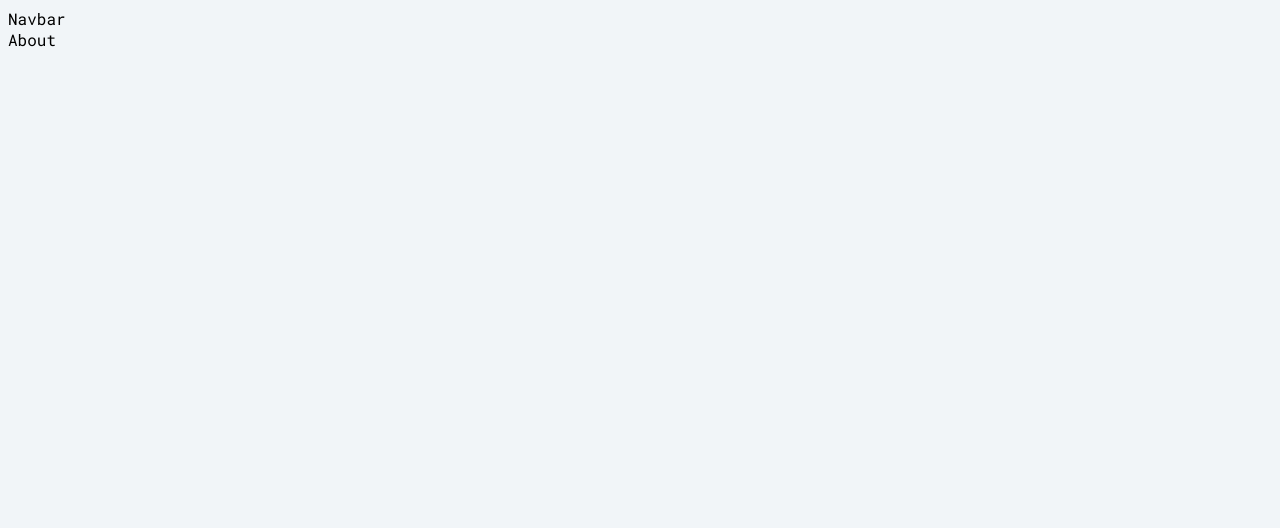
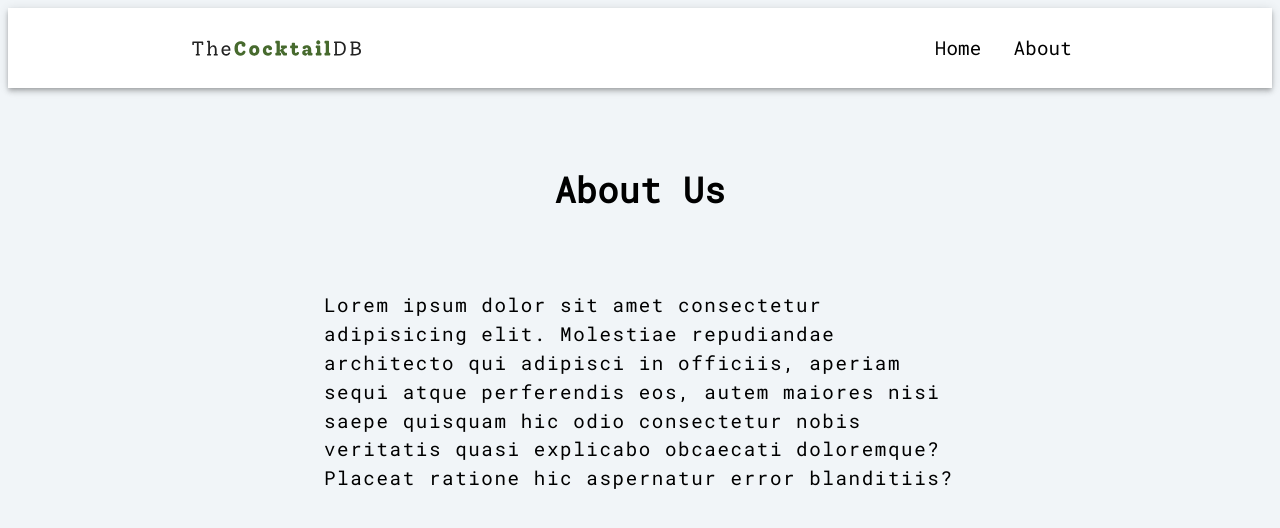
Before and after one commit to Roronoa3301/React-Projects, a React (Create React App) app in the folder cocktailsproject/: page /about in a window 1280 px wide. Shown: the top 528 px of the page. Built offline with nearby package versions, Linux system fonts and the light colour scheme; no server answers.

Commit message:
Some more changes.

```diff
--- /dev/null
+++ b/cocktailsproject/src/components/Cocktail.js
@@ -0,0 +1,7 @@
+import React from "react";
+
+const Cocktail = () => {
+  return <div>Cocktail</div>;
+};
+
+export default Cocktail;
--- /dev/null
+++ b/cocktailsproject/src/components/CocktailList.js
@@ -0,0 +1,53 @@
+import React from "react";
+import Cocktail from "./Cocktail";
+import Loading from "./Loading";
+import { useGlobalContext } from "../services/Context";
+import { Box, Typography } from "@mui/material";
+
+const CocktailList = () => {
+  const { cocktails, loading } = useGlobalContext();
+  return loading ? (
+    <Loading />
+  ) : cocktails.length < 1 ? (
+    <Box
+      sx={{
+        display: "flex",
+        justifyContent: "center",
+        alignItems: "center",
+        my: 30,
+      }}
+    >
+      <Typography
+        sx={{
+          fontFamily: "Roboto Mono, monospace",
+        }}
+      >
+        No Cocktails matched your search criteria
+      </Typography>
+    </Box>
+  ) : (
+    <Box
+      sx={{
+        display: "flex",
+        flexDirection: "column",
+        justifyContent: "center",
+        alignItems: "center",
+      }}
+    >
+      <Typography
+        variant="h4"
+        sx={{
+          fontFamily: "Roboto Mono, monospace",
+          fontSize: "2.2rem",
+        }}
+      >
+        Cocktails
+      </Typography>
+      {cocktails.map((cocktail) => {
+        return <Cocktail key={cocktail.id} {...cocktail} />;
+      })}
+    </Box>
+  );
+};
+
+export default CocktailList;
--- /dev/null
+++ b/cocktailsproject/src/components/Loading.js
@@ -0,0 +1,20 @@
+import React from "react";
+import { Box } from "@mui/material";
+import CircularProgress from "@mui/material/CircularProgress";
+
+const Loading = () => {
+  return (
+    <Box
+      sx={{
+        display: "flex",
+        justifyContent: "center",
+        alignItems: "center",
+        my: 30,
+      }}
+    >
+      <CircularProgress sx={{ color: "#476a2e" }} />
+    </Box>
+  );
+};
+
+export default Loading;
--- a/cocktailsproject/src/components/Navbar.js
+++ b/cocktailsproject/src/components/Navbar.js
@@ -1,7 +1,93 @@
 import React from "react";
+import { Link } from "react-router-dom";
+import Logo from "../assets/logo.svg";
+import { AppBar, Toolbar, Box, Typography } from "@mui/material";
 
 const Navbar = () => {
-  return <div>Navbar</div>;
+  return (
+    <AppBar
+      sx={{
+        backgroundColor: "#fff",
+        p: 1,
+        px: { xs: 1, sm: 10, md: 20, lg: 20 },
+        margin: "0 auto",
+        elevation: 5,
+        position: "static",
+      }}
+    >
+      <Toolbar
+        sx={{
+          display: "flex",
+          justifyContent: "space-between",
+          alignItems: "center",
+          px: 5,
+        }}
+      >
+        {/*The Logo*/}
+        <Link to="/">
+          <Box
+            component="img"
+            src={Logo}
+            sx={{
+              height: "1.0rem",
+              display: {
+                xs: "block",
+                sm: "block",
+                md: "block",
+                lg: "block",
+                xl: "block",
+              },
+            }}
+          />
+        </Link>
+        {/*The Links*/}
+        <Box
+          sx={{
+            display: "flex",
+            flexDirection: "row",
+            justifyContent: "space-between",
+          }}
+        >
+          <Link to="/">
+            <Typography
+              className="nav-links"
+              sx={{
+                fontFamily: "Roboto Mono, monospace",
+                fontSize: "1.2rem",
+                px: { xs: 0.2, sm: 2, md: 2, lg: 2, xl: 2 },
+                color: "#000",
+                underline: "none",
+                transition: "all 0.3s linear",
+                "&:hover": {
+                  color: "#2680c0",
+                },
+              }}
+            >
+              Home
+            </Typography>
+          </Link>
+          <Link to="/about">
+            <Typography
+              className="nav-links"
+              sx={{
+                fontFamily: "Roboto Mono, monospace",
+                fontSize: "1.2rem",
+                px: { xs: 0.2, sm: 2, md: 2, lg: 2, xl: 2 },
+                color: "#000",
+                underline: "none",
+                transition: "all 0.3s linear",
+                "&:hover": {
+                  color: "#2680c0",
+                },
+              }}
+            >
+              About
+            </Typography>
+          </Link>
+        </Box>
+      </Toolbar>
+    </AppBar>
+  );
 };
 
 export default Navbar;
--- a/cocktailsproject/src/globalStyles.css
+++ b/cocktailsproject/src/globalStyles.css
@@ -4,3 +4,14 @@ body {
     background: #f1f5f8;
     font-family: "Roboto Mono", monospace;
 }
+
+.nav-links {
+    text-transform: capitalize;
+  display: inline-block;
+  font-weight: bold;
+  margin-right: 0.5rem;
+  font-weight: 400;
+  letter-spacing: 2px;
+  font-size: 1.2rem;
+  padding: 0.25rem 0.5rem;
+}
--- a/cocktailsproject/src/index.js
+++ b/cocktailsproject/src/index.js
@@ -2,12 +2,15 @@ import React from "react";
 import ReactDOM from "react-dom/client";
 import "./globalStyles.css";
 import App from "./App";
+import { AppProvider } from "./services/Context";
 import reportWebVitals from "./reportWebVitals";
 
 const root = ReactDOM.createRoot(document.getElementById("root"));
 root.render(
   <React.StrictMode>
-    <App />
+    <AppProvider>
+      <App />
+    </AppProvider>
   </React.StrictMode>
 );
 
--- a/cocktailsproject/src/pages/About.js
+++ b/cocktailsproject/src/pages/About.js
@@ -1,7 +1,44 @@
 import React from "react";
+import { Typography, Box } from "@mui/material";
 
 const About = () => {
-  return <div>About</div>;
+  return (
+    <Box
+      sx={{
+        display: "flex",
+        flexDirection: "column",
+        justifyContent: "center",
+        alignItems: "center",
+      }}
+    >
+      <Typography
+        variant="h4"
+        sx={{
+          my: 10,
+          fontWeight: "bold",
+          fontFamily: "Roboto Mono, monospace",
+          fontSize: "2.2rem",
+        }}
+      >
+        About Us
+      </Typography>
+      <Typography
+        variant="body1"
+        sx={{
+          fontFamily: "Roboto Mono, monospace",
+          width: { xs: "90%", sm: "90%", md: "70%", lg: "50%", xl: "50%" },
+          fontSize: "1.2rem",
+          letterSpacing: "0.1rem",
+        }}
+      >
+        Lorem ipsum dolor sit amet consectetur adipisicing elit. Molestiae
+        repudiandae architecto qui adipisci in officiis, aperiam sequi atque
+        perferendis eos, autem maiores nisi saepe quisquam hic odio consectetur
+        nobis veritatis quasi explicabo obcaecati doloremque? Placeat ratione
+        hic aspernatur error blanditiis?
+      </Typography>
+    </Box>
+  );
 };
 
 export default About;
--- a/cocktailsproject/src/pages/Error.js
+++ b/cocktailsproject/src/pages/Error.js
@@ -1,7 +1,47 @@
 import React from "react";
+import { Typography, Button, Box } from "@mui/material";
+import { Link } from "react-router-dom";
 
 const Error = () => {
-  return <div>Error</div>;
+  return (
+    <Box
+      sx={{
+        display: "flex",
+        flexDirection: "column",
+        justifyContent: "center",
+        alignItems: "center",
+      }}
+    >
+      <Typography
+        sx={{
+          mt: 10,
+          mb: 5,
+
+          fontWeight: "bold",
+          fontFamily: "Roboto Mono, monospace",
+        }}
+      >
+        It's a dead end
+      </Typography>
+      <Button
+        variant="contained"
+        component={Link}
+        to="/"
+        sx={{
+          color: "#fff",
+          backgroundColor: "#476a2e",
+          transition: "all 0.3s linear",
+          "&:hover": {
+            backgroundColor: "#d4e6a5",
+            color: "#476a2e",
+          },
+          fontFamily: "Roboto Mono, monospace",
+        }}
+      >
+        Back to Home
+      </Button>
+    </Box>
+  );
 };
 
 export default Error;
--- a/cocktailsproject/src/pages/Home.js
+++ b/cocktailsproject/src/pages/Home.js
@@ -1,7 +1,14 @@
 import React from "react";
+import CocktailList from "../components/CocktailList";
+import SearchBar from "../components/SearchBar";
 
 const Home = () => {
-  return <div>Home</div>;
+  return (
+    <main>
+      <SearchBar />
+      <CocktailList />
+    </main>
+  );
 };
 
 export default Home;
--- a/cocktailsproject/src/services/Context.js
+++ b/cocktailsproject/src/services/Context.js
@@ -0,0 +1,61 @@
+import React, { useContext, useState, useEffect } from "react";
+
+const url = "https://www.thecocktaildb.com/api/json/v1/1/search.php?s=";
+const AppContext = React.createContext();
+
+const AppProvider = ({ children }) => {
+  const [loading, setLoading] = useState(true);
+  const [searchTerm, setSearchTerm] = useState("a");
+  const [cocktails, setCocktails] = useState([]);
+
+  const fetchDrinks = async () => {
+    setLoading(true);
+    try {
+      const response = await fetch(`${url}${searchTerm}`);
+      const data = await response.json();
+      const { drinks } = data;
+      if (drinks) {
+        const newCocktails = drinks.map((item) => {
+          const { idDrink, strDrink, strDrinkThumb, strAlcoholic, strGlass } =
+            item;
+          return {
+            id: idDrink,
+            name: strDrink,
+            image: strDrinkThumb,
+            info: strAlcoholic,
+            glass: strGlass,
+          };
+        });
+        setCocktails(newCocktails);
+      } else {
+        setCocktails([]);
+      }
+      setLoading(false);
+    } catch (error) {
+      console.log(error);
+      setLoading(false);
+    }
+  };
+
+  useEffect(() => {
+    fetchDrinks();
+  }, [searchTerm]);
+
+  return (
+    <AppContext.Provider
+      value={{
+        loading,
+        cocktails,
+        setSearchTerm,
+      }}
+    >
+      {children}
+    </AppContext.Provider>
+  );
+};
+
+export const useGlobalContext = () => {
+  return useContext(AppContext);
+};
+
+export { AppContext, AppProvider };
```
